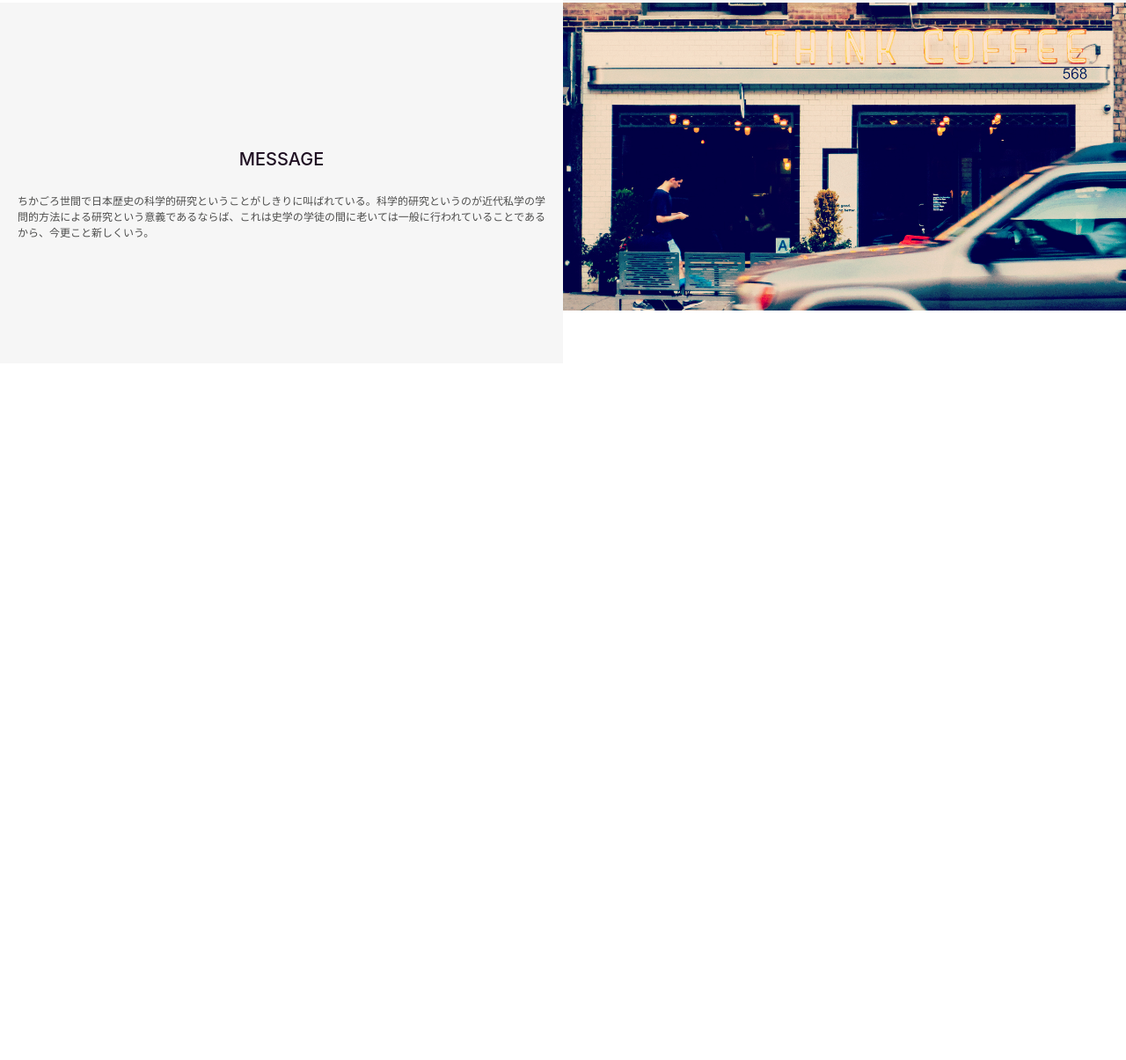
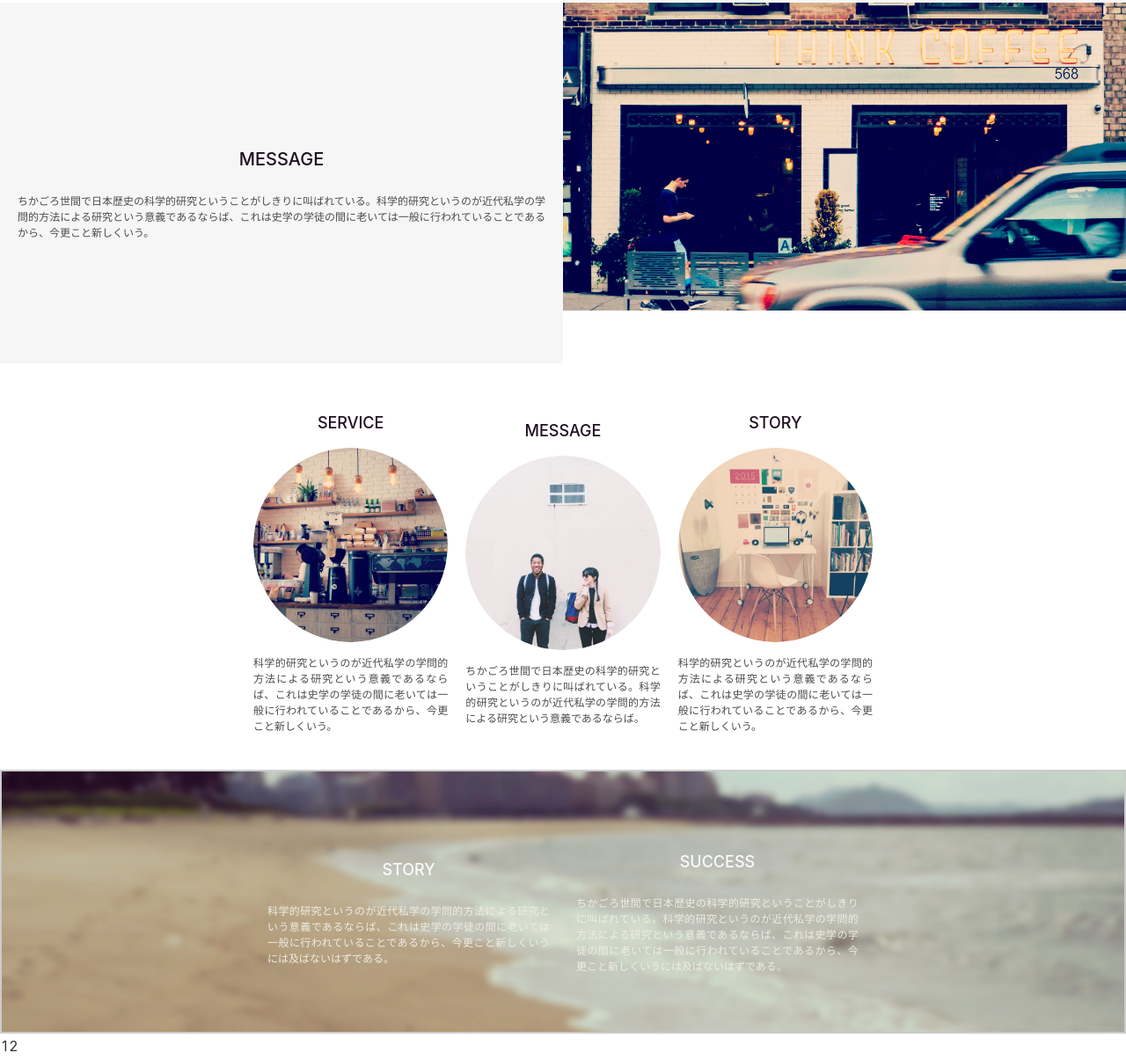
Before and after one commit to Arif-hossain-raj/jbctask, a plain HTML site: page index.html in a window 1280 px wide. Shown: the part 1027-2232 px from the top of the page at 88% size. Before the commit the page ends 1440 px from the top, so only its background shows below. Drawn offline with Linux system fonts and the light colour scheme.

```diff
--- a/assets/css/style.css
+++ b/assets/css/style.css
@@ -74,7 +74,7 @@
 
 /* all h2 if the color and other property are same */
 
-.vision h2{
+.vision h2 {
     color: #1f0f22;
     margin: 0 0 30px 0;
     text-align: center;
@@ -89,17 +89,11 @@
 
 /* message */
 
-.message{
-    /* background: #F6F6F6; */
-
-}
-
 .single {
     display: flex;
     justify-content: center;
     align-items: stretch;
     /* gap: 20px; */
-
 }
 
 .single-image {
@@ -117,7 +111,7 @@
     inset: 0;
     height: 100%;
     width: 100%;
-    object-fit: cover;
+    /* object-fit: contain; */
 }
 .single-text {
     display: flex;
@@ -127,8 +121,7 @@
     flex: 0 0 50%;
     max-width: 50%;
     padding: 20px;
-    background: #F6F6F6;
-
+    background: #f6f6f6;
 }
 
 .single-text h2 {
@@ -136,9 +129,99 @@
     margin: 30px 0;
     text-align: center;
     font-weight: 500;
-
 }
 
-.single:nth-child(even){
+.single:nth-child(even) {
     flex-direction: row-reverse;
 }
+/* service-message-story */
+
+
+.round-image {
+    display: flex;
+    justify-content: center;
+    align-items: center;
+    flex-wrap: wrap;
+    width: 55%;
+    margin: 0 auto;
+    padding: 40px 0;
+    gap: 20px;
+}
+
+.round-image-single {
+    flex: 1 1 30%;
+    text-align: center;
+}
+
+.round-image-single h3 {
+    color: #1f0f22;
+    margin: 20px 0;
+    font-weight: 500;
+}
+
+.round-image-single p {
+    color: #4c4c4b;
+    text-align: justify;
+    margin-top: 15px;
+}
+
+.round-image-img {
+    position: relative;
+    padding-top: 100%;
+
+    margin: 0 auto;
+}
+
+.round-image-img img {
+    position: absolute;
+    inset: 0;
+    width: 100%;
+    height: 100%;
+    object-fit: cover;
+    border-radius: 50%;
+}
+
+
+
+
+/*  Story success */
+
+.story-success {
+    width: 100%;
+    height: 300px;
+    background-image: url('../images/bgSec04.jpg');
+    background-position: center bottom;
+    background-size: cover;
+    background-repeat: no-repeat;
+    border: 2px solid #ccc;
+    display: flex;
+    align-items: center;
+    justify-content: center;
+}
+
+.story-success-content {
+    width: 55%;
+    display: flex;
+    align-items: center;
+    justify-content: center;
+}
+
+.story-content-single {
+    flex: 0 0 50%;
+    max-width: 50%;
+    padding-right: 15px;
+    padding-left: 15px;
+}
+
+.story-content-single h3 {
+    color: #FAFBFC;
+    margin: 30px 0;
+    text-align: center;
+    font-weight: 500;
+}
+
+.story-content-single p {
+    color: #eeede5;
+    text-align: justify;
+    margin-top: 15px;
+}
--- a/index.html
+++ b/index.html
@@ -2,7 +2,7 @@
 <html>
 
 <head>
-  <title>JBC Assigned Task</title>
+  <title>JBC Task</title>
   <link rel="stylesheet" href="assets/css/style.css">
   <link rel="stylesheet" href="assets/css/global.css">
 
@@ -40,7 +40,9 @@
   <section>
     <div class="vision">
       <h2>VISION</h2>
-          <p>ちかごろ世間で日本歴史の科学的研究ということがしきりに叫ばれている。科学的研究というのが近代私学の学問的方法による研究という意義であるならば、これは史学の学徒の間に老いては一般に行われていることであるから、今更こと新しくいうには及ばないはずである。上に行ったような事柄については、曖昧な態度をとり、または真実でない知識を強いて注入していたことも、明らかな事実である。</p>
+      <p>
+        ちかごろ世間で日本歴史の科学的研究ということがしきりに叫ばれている。科学的研究というのが近代私学の学問的方法による研究という意義であるならば、これは史学の学徒の間に老いては一般に行われていることであるから、今更こと新しくいうには及ばないはずである。上に行ったような事柄については、曖昧な態度をとり、または真実でない知識を強いて注入していたことも、明らかな事実である。
+      </p>
     </div>
   </section>
 
@@ -55,7 +57,9 @@
       </div>
       <div class="single-text">
         <h2>MESSAGE</h2>
-          <p>ちかごろ世間で日本歴史の科学的研究ということがしきりに叫ばれている。科学的研究というのが近代私学の学問的方法による研究という意義であるならば、これは史学の学徒の間に老いては一般に行われていることであるから、今更こと新しくいう。</p>
+        <p>
+          ちかごろ世間で日本歴史の科学的研究ということがしきりに叫ばれている。科学的研究というのが近代私学の学問的方法による研究という意義であるならば、これは史学の学徒の間に老いては一般に行われていることであるから、今更こと新しくいう。
+        </p>
       </div>
     </div>
 
@@ -67,12 +71,86 @@
       </div>
       <div class="single-text">
         <h2>MESSAGE</h2>
-          <p>ちかごろ世間で日本歴史の科学的研究ということがしきりに叫ばれている。科学的研究というのが近代私学の学問的方法による研究という意義であるならば、これは史学の学徒の間に老いては一般に行われていることであるから、今更こと新しくいう。</p>
+        <p>
+          ちかごろ世間で日本歴史の科学的研究ということがしきりに叫ばれている。科学的研究というのが近代私学の学問的方法による研究という意義であるならば、これは史学の学徒の間に老いては一般に行われていることであるから、今更こと新しくいう。
+        </p>
+      </div>
+    </div>
+  </section>
+
+  <!-- service messagge story -->
+
+  <section class="round-image">
+    <div class="round-image-single">
+      <!-- service -->
+      <h3>SERVICE</h3>
+      <div class="round-image-img">
+        <img src="assets/images/circleImg01.png" alt="">
+      </div>
+      <div>
+
+        <p>科学的研究というのが近代私学の学問的方法による研究という意義であるならば、これは史学の学徒の間に老いては一般に行われていることであるから、今更こと新しくいう。</p>
+      </div>
+    </div>
+    <!-- message -->
+    <div class="round-image-single">
+      <h3>MESSAGE</h3>
+      <div class="round-image-img">
+        <img src="assets/images/circleImg02.png" alt="">
+      </div>
+      <div>
+
+        <p>ちかごろ世間で日本歴史の科学的研究ということがしきりに叫ばれている。科学的研究というのが近代私学の学問的方法による研究という意義であるならば。</p>
+      </div>
+    </div>
+
+    <!-- story -->
+
+    <div class="round-image-single">
+      <h3>STORY</h3>
+      <div class="round-image-img">
+        <img src="assets/images/circleImg03.png" alt="">
+      </div>
+      <div>
+
+        <p>科学的研究というのが近代私学の学問的方法による研究という意義であるならば、これは史学の学徒の間に老いては一般に行われていることであるから、今更こと新しくいう。</p>
       </div>
     </div>
   </section>
 
 
+  <!-- story and success -->
+  <section class="story-success">
+
+      <div class="story-success-content">
+        <div class="story-content-single">
+          <h3>STORY</h3>
+          <p>科学的研究というのが近代私学の学問的方法による研究という意義であるならば、これは史学の学徒の間に老いては一般に行われていることであるから、今更こと新しくいうには及ばないはずである。</p>
+        </div>
+        <div class="story-content-single">
+          <h3>SUCCESS</h3>
+          <p>
+            ちかごろ世間で日本歴史の科学的研究ということがしきりに叫ばれている。科学的研究というのが近代私学の学問的方法による研究という意義であるならば、これは史学の学徒の間に老いては一般に行われていることであるから、今更こと新しくいうには及ばないはずである。
+          </p>
+        </div>
+      </div>
+
+  </section>
+
+  <!-- map -->
+   <section class="map">
+    <div class="address">
+      <table>
+        <tr>
+          <td>1</td>
+          <td>2</td>
+        </tr>
+      </table>
+    </div>
+    <div class="map"></div>
+
+   </section>
+
 
 </body>
 
```
Lines whose indentation alone changed are shown as unchanged.
